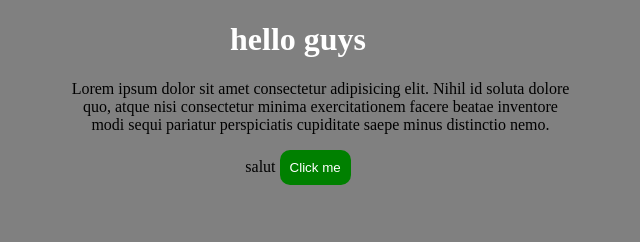
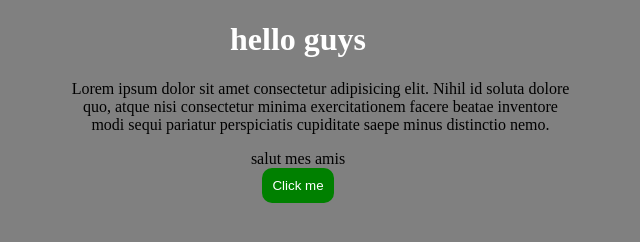
Before and after one commit to Iayden-Ayoub/Portfolio, a plain HTML site: page index.html in a window 1280 px wide. Shown: the whole page, without its empty margins (342-982 px from the left). Drawn offline with Linux system fonts and the light colour scheme.

Commit message:
na9azt star

```diff
--- a/index.html
+++ b/index.html
@@ -13,7 +13,7 @@
          exercitationem facere beatae inventore
         modi sequi pariatur perspiciatis cupiditate saepe minus distinctio nemo.
     </p>
-    <span>salut</span>
+    <span>salut mes amis</span><br>
     <button id="cc" onclick="clck()">Click me</button>
     <script>
         function clck(){
```
